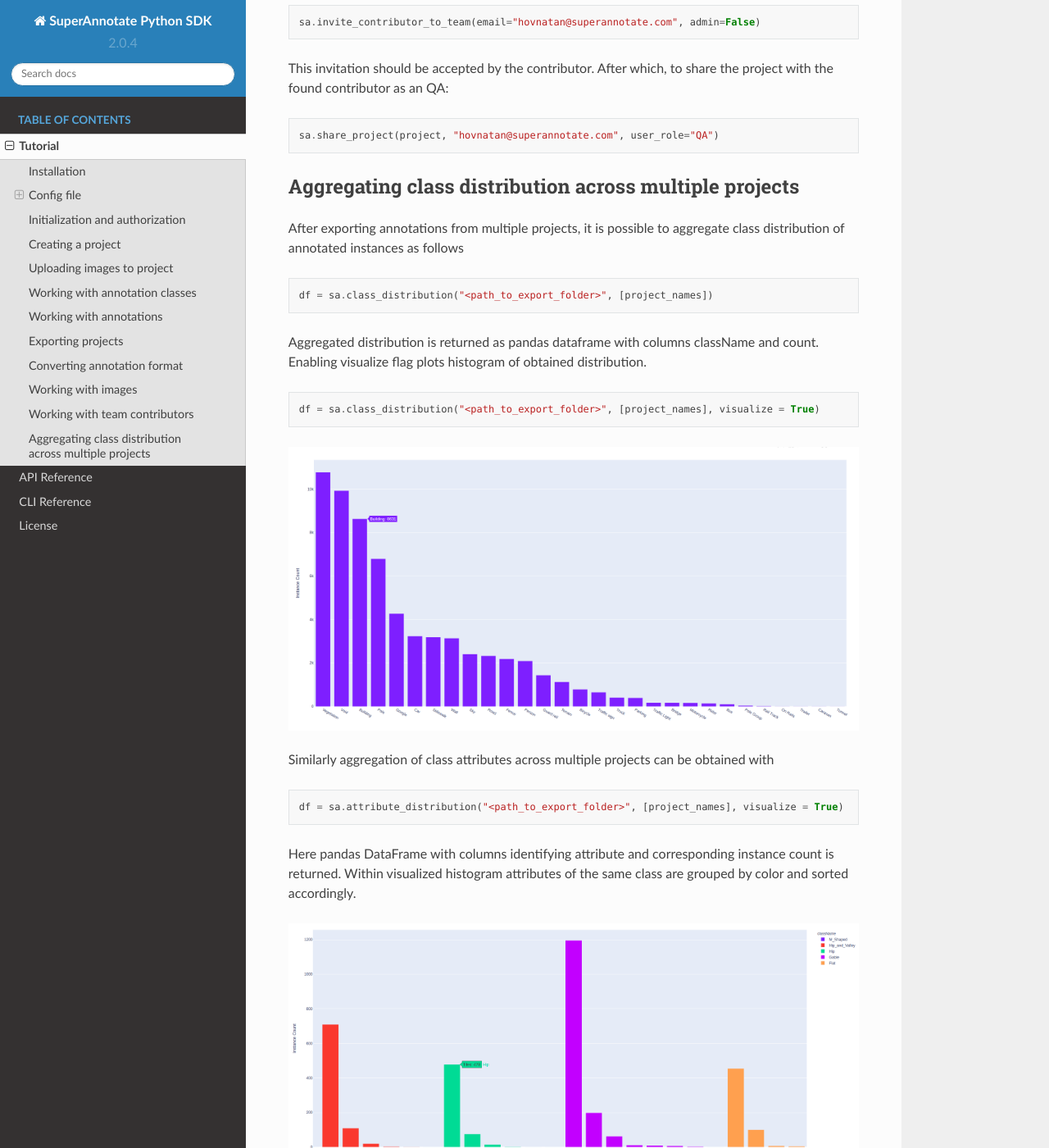
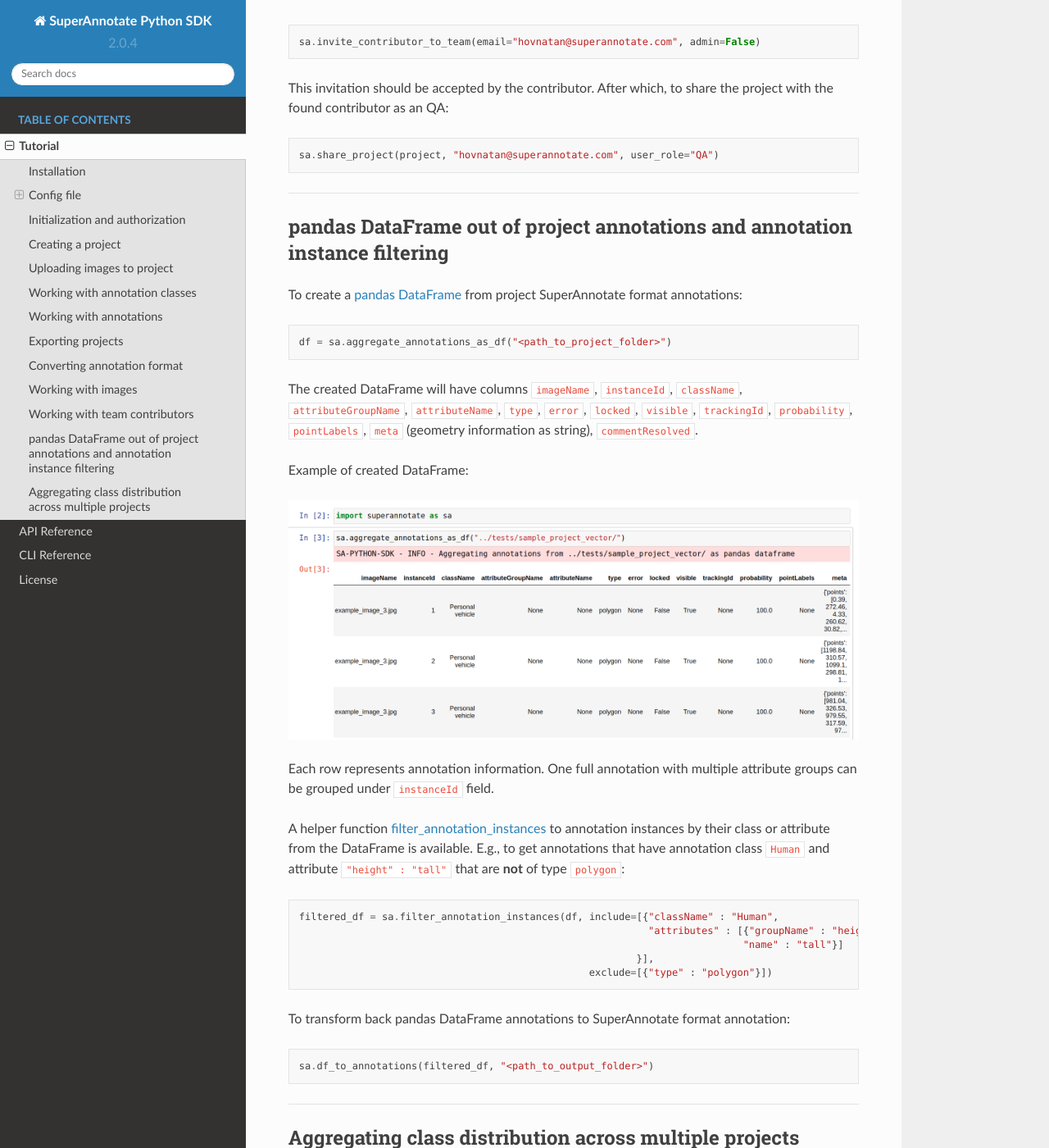
Before and after one commit to superannotateai/superannotate-python-sdk, a Sphinx documentation site: the page built from docs/source/tutorial.sdk.rst, in a window 1280 px wide and 1400 px high, scrolled down 6278 px. Shown: the whole window at 82% size. Built offline with Sphinx 7.4.7 and the Read the Docs theme 2.0.0, drawn with Linux system fonts in a browser that asks for light colours; the version number is read from the project's files by our own code; some of the changed text lies outside the part shown.

Commit message:
Fix template

```diff
--- a/docs/source/superannotate.sdk.rst
+++ b/docs/source/superannotate.sdk.rst
@@ -331,6 +331,8 @@
 .. autofunction:: superannotate.add_annotation_cuboid_to_json
 .. autofunction:: superannotate.aggregate_annotations_as_df
 .. autofunction:: superannotate.df_to_annotations
+.. _ref_filter_annotation_instances:
+.. autofunction:: superannotate.filter_annotation_instances
 
 Aggregating class distribution from annotations
 _____________________________________________________________
--- a/docs/source/tutorial.sdk.rst
+++ b/docs/source/tutorial.sdk.rst
@@ -342,6 +342,52 @@
 
    sa.share_project(project, "hovnatan@superannotate.com", user_role="QA")
 
+
+
+----------
+
+
+pandas DataFrame out of project annotations and annotation instance filtering
+_____________________________________________________________________________
+
+
+To create a `pandas DataFrame <https://pandas.pydata.org/>`_ from project
+SuperAnnotate format annotations:
+
+.. code-block:: python
+
+   df = sa.aggregate_annotations_as_df("<path_to_project_folder>")
+
+The created DataFrame will have columns :code:`imageName`, :code:`instanceId`,
+:code:`className`, :code:`attributeGroupName`, :code:`attributeName`, :code:`type`, :code:`error`, :code:`locked`, :code:`visible`, :code:`trackingId`, :code:`probability`, :code:`pointLabels`, :code:`meta` (geometry information as string), :code:`commentResolved`.
+
+Example of created DataFrame:
+
+.. image:: pandas_df.png
+
+Each row represents annotation information. One full annotation with multiple
+attribute groups can be grouped under :code:`instanceId` field.
+
+A helper function :ref:`filter_annotation_instances <ref_filter_annotation_instances>` to annotation instances by their class or attribute from the DataFrame is available. E.g., to get annotations that have annotation class :code:`Human` and attribute  :code:`"height" : "tall"`  that are **not** of type :code:`polygon`:
+
+.. code-block:: python
+
+   filtered_df = sa.filter_annotation_instances(df, include=[{"className" : "Human",
+                                                              "attributes" : [{"groupName" : "height",
+                                                                              "name" : "tall"}]
+                                                            }],
+                                                    exclude=[{"type" : "polygon"}])
+
+To transform back pandas DataFrame annotations to SuperAnnotate format annotation:
+
+.. code-block:: python
+
+   sa.df_to_annotations(filtered_df, "<path_to_output_folder>")
+
+
+----------
+
+
 Aggregating class distribution across multiple projects
 _______________________________________________________
 
```
Also changed, not shown: docs/source/pandas_df.png (added), 4 other files.
